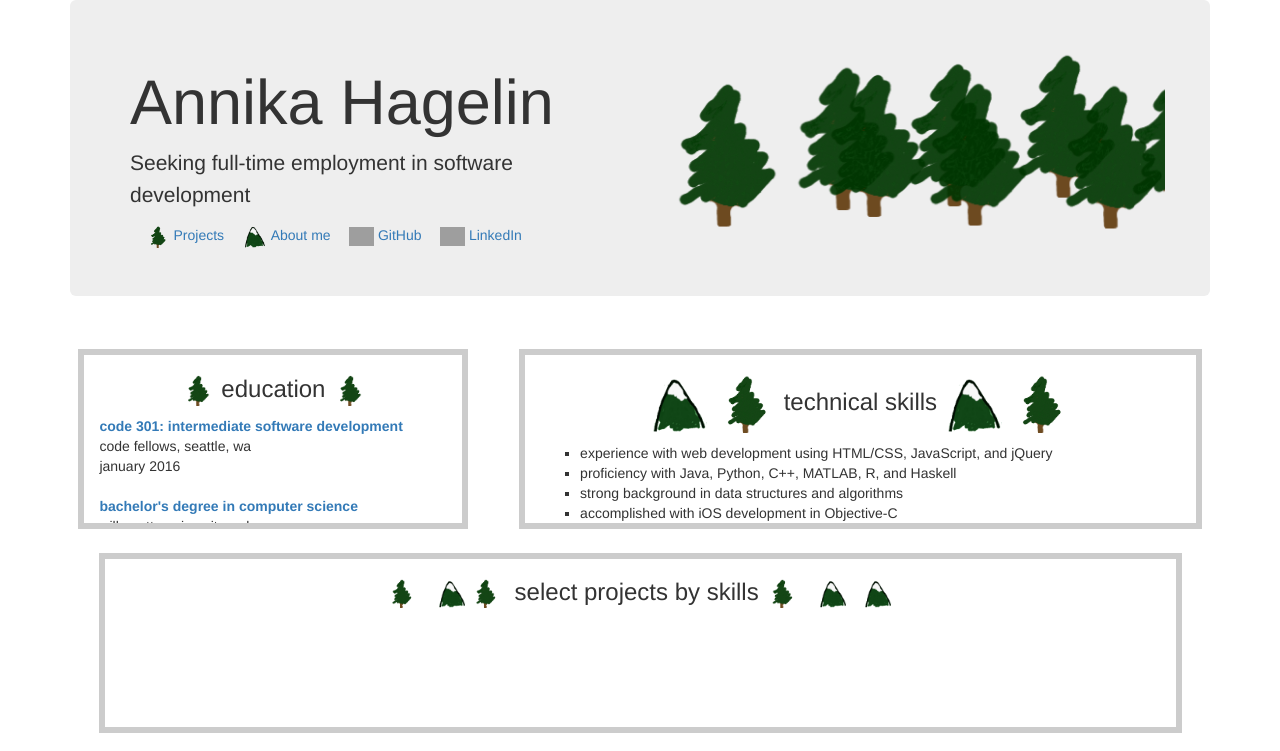
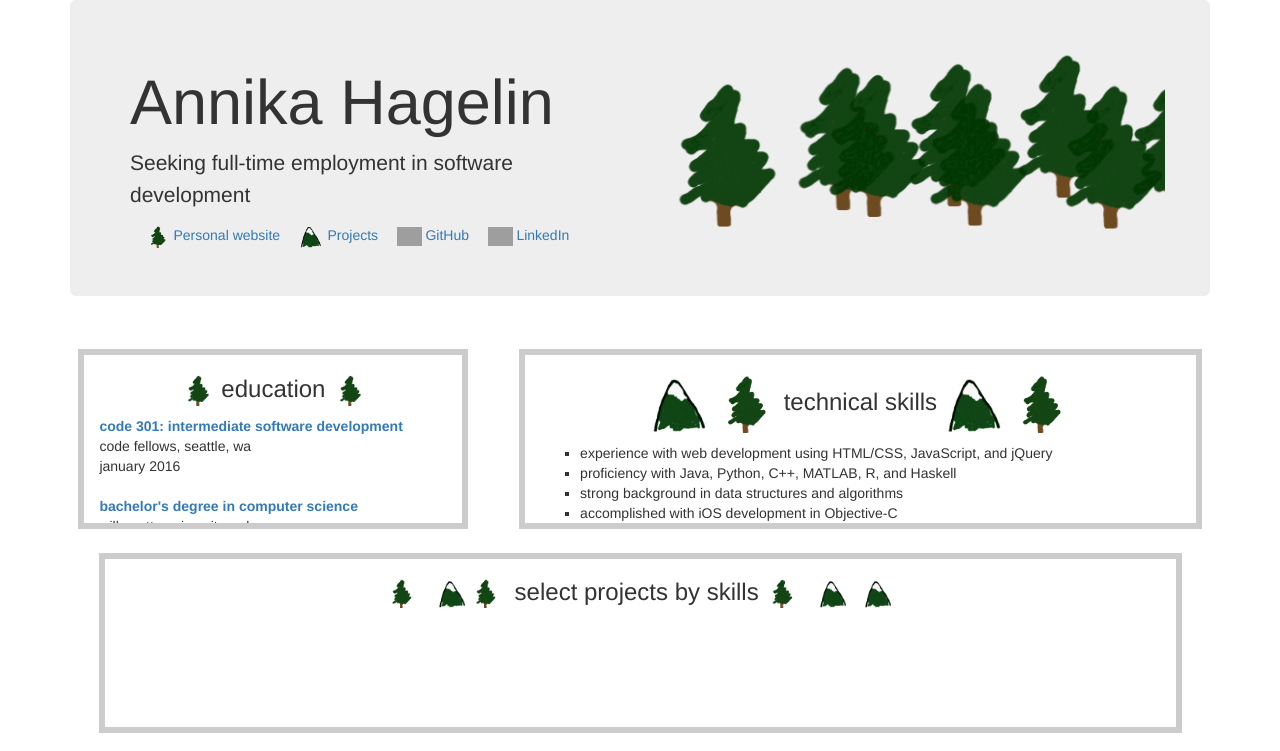
Before and after one commit to ankihg/for_ucoz, a website: page index.html in a window 1280 px wide. Shown: the top 751 px of the page. Drawn offline with nearby package versions, Linux system fonts and the light colour scheme; grey boxes are pictures that could not be loaded.

Commit message:
removed about link added tab icon

```diff
--- a/index.html
+++ b/index.html
@@ -7,6 +7,7 @@
  <link rel="stylesheet" type="text/css" href="styles/base.css">
  <link rel="stylesheet" type="text/css" href="styles/layout.css">
  <link rel="stylesheet" href="http://maxcdn.bootstrapcdn.com/bootstrap/3.3.5/css/bootstrap.min.css">
+ <link rel="shortcut icon" href="/media/tree3_c.png">
  <script src="https://ajax.googleapis.com/ajax/libs/jquery/1.11.3/jquery.min.js"></script>
  <script src="https://maxcdn.bootstrapcdn.com/bootstrap/3.3.5/js/bootstrap.min.js"></script>
 
@@ -44,8 +45,8 @@
 
  <!-- <a class="link" href="http://ankihg.ucoz.com/" target="_blank"><img src="media/tree3_c.png"> Personal Website</a> -->
  <!-- <a class="link" href="http://ankihg.ucoz.com/resume_online.pdf" target="_blank"><img src="media/mtn.png"> Resume</a> -->
- <a class="link" href="/projects"><img src="media/tree3_c.png"> Projects</a>
- <a class="link" href="/about"><img src="media/mtn.png"> About me</a>
+ <a class="link" href="http://ankihg.ucoz.com/"><img src="media/tree3_c.png"> Personal website</a>
+ <a class="link" href="/projects"><img src="media/mtn.png"> Projects</a>
  <a class="link" href="https://github.com/ankihg/" target="_blank"><img src="https://assets-cdn.github.com/images/modules/logos_page/GitHub-Mark.png"> GitHub</a>
  <a class="link" href="https://www.linkedin.com/in/annika-hagelin-a8b949ab" target="_blank"><img src="http://uxrepo.com/static/icon-sets/brandico/svg/linkedin-rect.svg"> LinkedIn</a>
 
```
